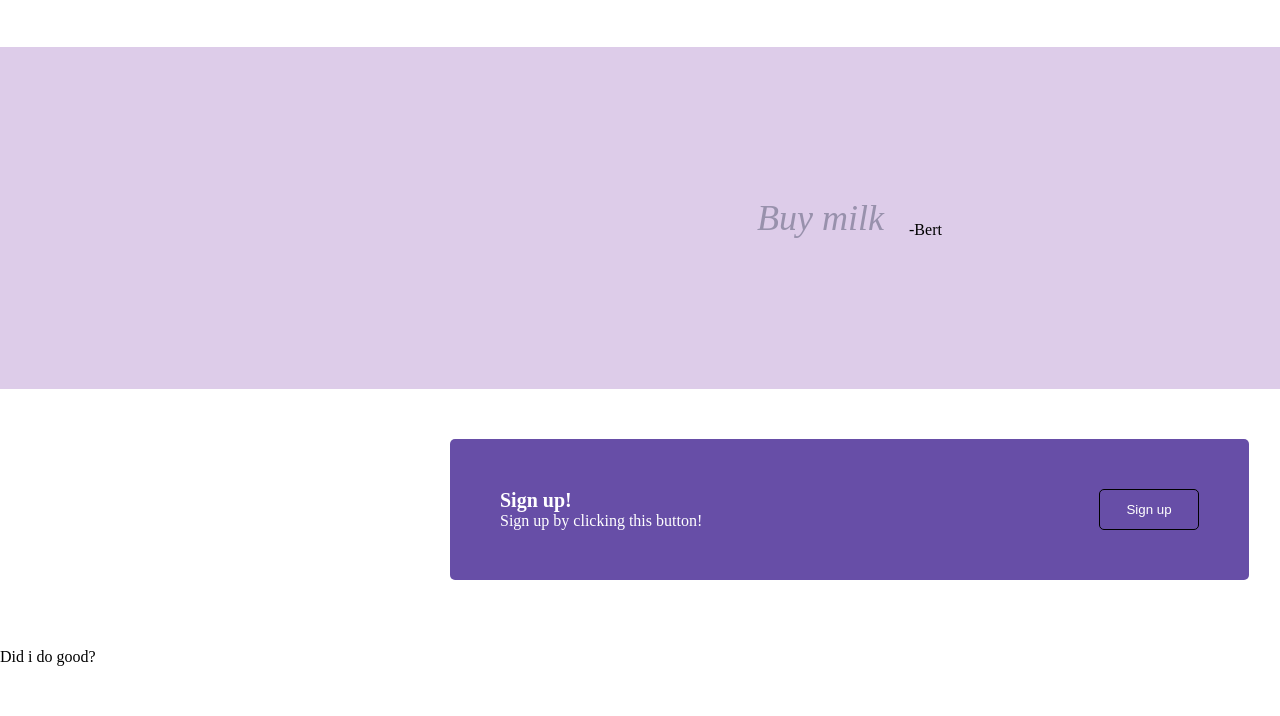
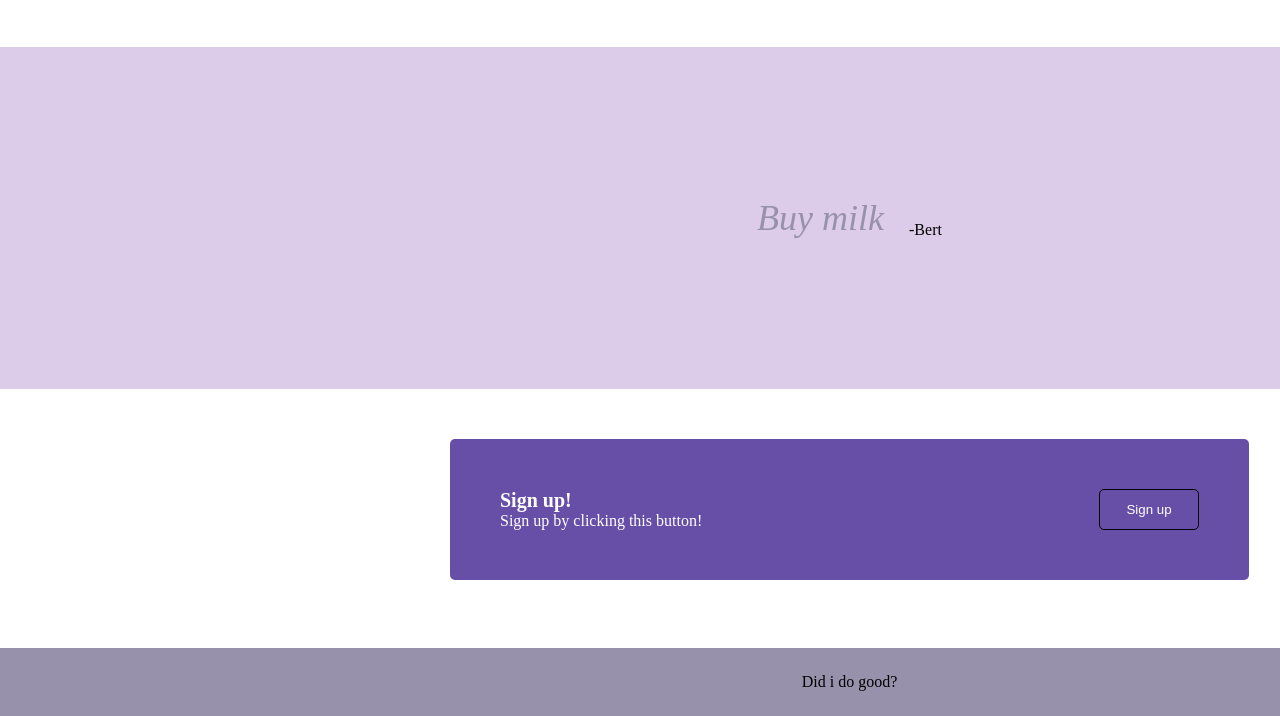
Before and after one commit to kalaspuffdotmilk/page, a plain HTML site: page index.html in a window 1280 px wide. Shown: the part 645-1361 px from the top of the page. Before the commit the page ends 1311 px from the top, so only its background shows below. Drawn offline with Linux system fonts and the light colour scheme.

Commit message:
adds background color, display flex, centers and adds padding to .feet

```diff
--- a/styles.css
+++ b/styles.css
@@ -154,3 +154,10 @@ p {
     font-size: 20px;
     font-weight: bold;
 }
+.feet {
+    background-color: #9891ac;
+    display: flex;
+    justify-content: center;
+    align-items: center;
+    padding:25px;
+}
```
